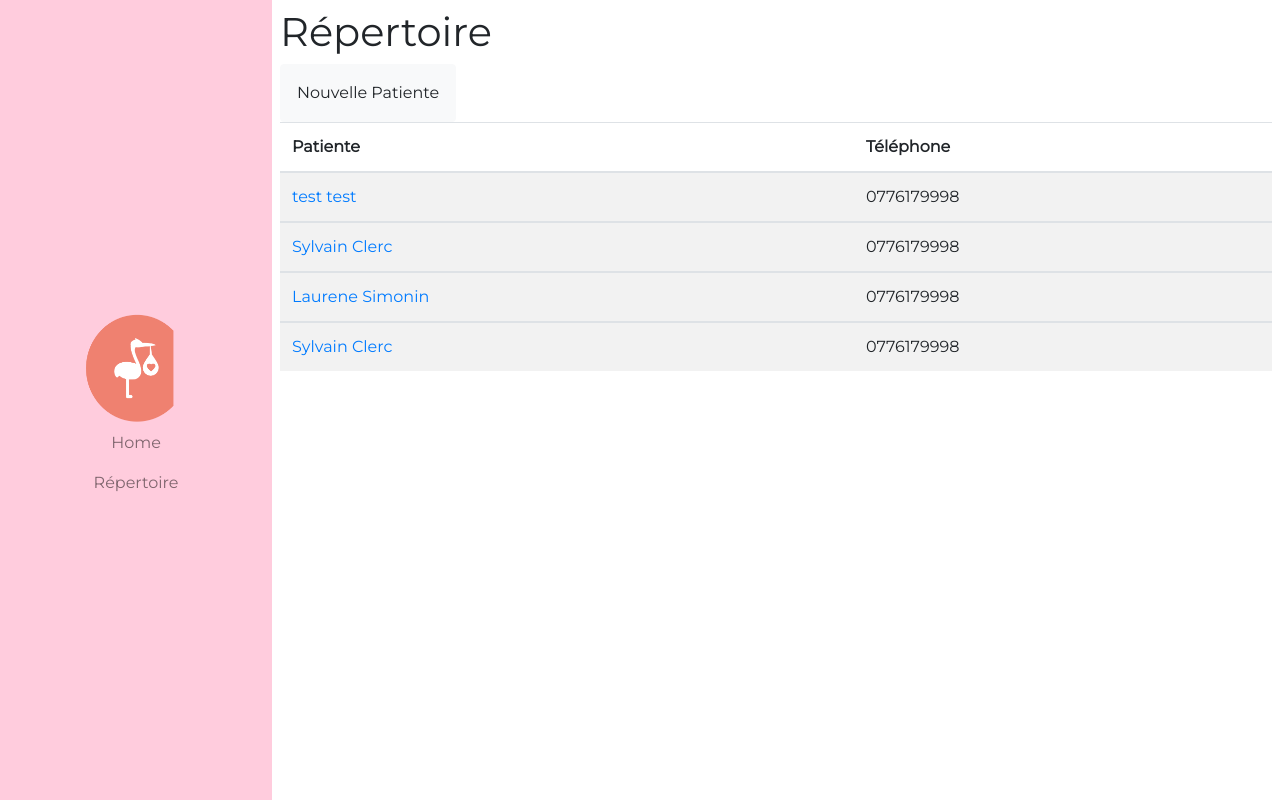
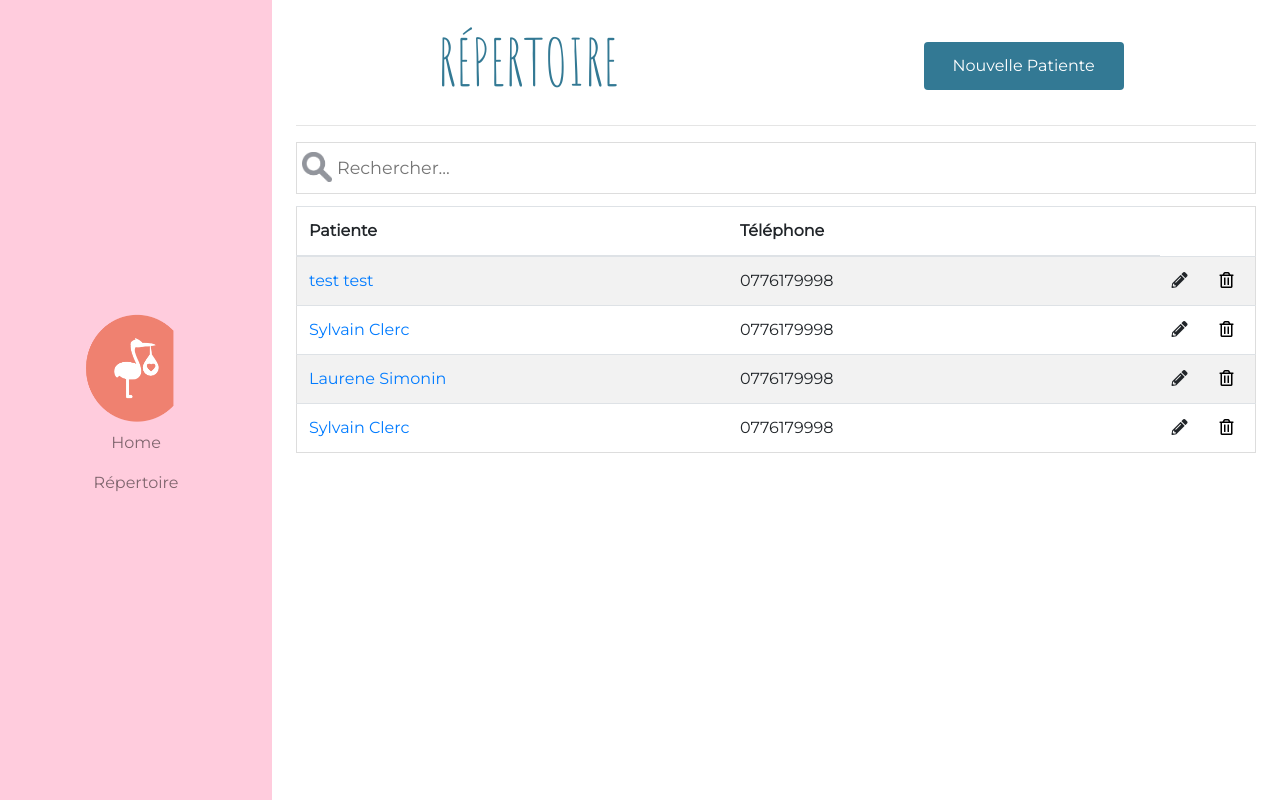
Before and after one commit to sloutmyv/SYC_LAURENE_WEBSITE_R00, a Django app: page /espace-pro/repertoire/ in a window 1280 px wide. Run offline with Django 3.2, Linux system fonts and the light colour scheme; data comes from the database, SQL or seed files in the repository; both versions use the stored data as it was after the commit; some libraries are stand-ins or nearby versions.

Commit message:
20180717

```diff
--- a/APP_001_CLIENTPAGE/templates/APP_001_CLIENTPAGE/home.html
+++ b/APP_001_CLIENTPAGE/templates/APP_001_CLIENTPAGE/home.html
@@ -32,6 +32,5 @@
 {% include "APP_001_CLIENTPAGE/home_contact.html" %}
 <!-- Footer -->
 {% include "APP_001_CLIENTPAGE/home_footer.html" %}
-
 {% endblock content %}
 </body>
--- a/APP_002_PROPAGE/static/APP_002_PROPAGE/css/repertoire.css
+++ b/APP_002_PROPAGE/static/APP_002_PROPAGE/css/repertoire.css
@@ -1,3 +1,67 @@
 .repertoire-css{
     font-family: 'Montserrat', sans-serif;
 }
+
+
+.button-bin{
+    padding: 0;
+    border: none;
+    background: none;
+}
+
+.main-page-title{
+    text-align: center;
+    font-family: 'Amatic SC', cursive;
+    color: #337994;
+    font-size: 4rem;
+}
+
+img.logo-add-patiente{
+    height: 50px;
+    width: 50px;
+}
+
+#myInput {
+    background-image: url("/static/APP_002_PROPAGE/img/search-icon.png"); /* Add a search icon to input */
+    background-size: 30px 30px;
+    background-position: 5px 9px; /* Position the search icon */
+    background-repeat: no-repeat; /* Do not repeat the icon image */
+    width: 100%; /* Full-width */
+    font-size: 1.1rem; /* Increase font-size */
+    padding: 12px 20px 12px 40px; /* Add some padding */
+    border: 1px solid #ddd; /* Add a grey border */
+    margin-bottom: 12px; /* Add some space below the input */
+}
+
+#myTable {
+    border-collapse: collapse; /* Collapse borders */
+    width: 100%; /* Full-width */
+    border: 1px solid #ddd; /* Add a grey border */
+    font-size: 1rem; /* Increase font-size */
+}
+
+#myTable th, #myTable td {
+    text-align: left; /* Left-align text */
+    padding: 12px; /* Add padding */
+}
+
+#myTable tr {
+    /* Add a bottom border to all table rows */
+    border-bottom: 1px solid #ddd;
+}
+
+#myTable tr.header, #myTable tr:hover {
+    /* Add a grey background color to the table header and on hover */
+    background-color: #ffccdd;
+}
+
+.button {
+    background-color: #337994; /* Green */
+    border: none;
+    width: 200px;
+    color: white;
+    padding: 12px 22px;
+    text-align: center;
+    text-decoration: none;
+    font-size: 1rem;
+}
--- /dev/null
+++ b/APP_002_PROPAGE/static/APP_002_PROPAGE/js/repertoire.js
@@ -0,0 +1,20 @@
+function myFunction() {
+  // Declare variables
+  var input, filter, table, tr, td, i;
+  input = document.getElementById("myInput");
+  filter = input.value.toUpperCase();
+  table = document.getElementById("myTable");
+  tr = table.getElementsByTagName("tr");
+
+  // Loop through all table rows, and hide those who don't match the search query
+  for (i = 0; i < tr.length; i++) {
+    td = tr[i].getElementsByTagName("td")[0];
+    if (td) {
+      if (td.innerHTML.toUpperCase().indexOf(filter) > -1) {
+        tr[i].style.display = "";
+      } else {
+        tr[i].style.display = "none";
+      }
+    }
+  }
+}
--- a/APP_002_PROPAGE/templates/APP_002_PROPAGE/repertoire.html
+++ b/APP_002_PROPAGE/templates/APP_002_PROPAGE/repertoire.html
@@ -6,6 +6,7 @@
 {% block css %}
 {{ block.super }}
 <link href="https://fonts.googleapis.com/css?family=Montserrat" rel="stylesheet">
+<link href="https://fonts.googleapis.com/css?family=Amatic+SC" rel="stylesheet">
 <link href="{% static 'APP_002_PROPAGE/css/side-navbar.css' %}" rel="stylesheet">
 <link href="{% static 'APP_002_PROPAGE/css/repertoire.css' %}" rel="stylesheet">
 {% endblock css %}
@@ -14,31 +15,57 @@
 {% block content %}
 <!-- Side Navbar-->
 {% include "APP_002_PROPAGE/side-navbar.html" %}
+<!-- Repertoire -->
+<div class="container-fluid repertoire-css p-4">
+    <div class=row>
+        <div class='col-md-6'>
+            <h1 class="main-page-title"> {{ title|upper }}</h1>
+        </div>
+        <div class='col-md-6 my-auto text-center'>
+            <a href="{% url 'propage:espace-pro-patient-form' %}" class="btn button" role="button" aria-pressed="true">Nouvelle Patiente</a>
+        </div>
+    </div>
+    <hr class="featurette-divider">
 
-<div class="container-fluid repertoire-css p-2">
-    <h1> {{ title }} </h1>
 
-    <a href="{% url 'propage:espace-pro-patient-form' %}" class="btn btn-light p-3" role="button">Nouvelle Patiente</a>
 
-    <table class="table table-striped">
+    <div class="row">
+        <div class="col-12">
+            <input type="text" id="myInput" onkeyup="myFunction()" placeholder="Rechercher...">
+        </div>
+    </div>
+
+    <table class="table table-striped" id="myTable">
         <thead>
             <tr>
                 <th>Patiente</th>
                 <th>Téléphone</th>
             </tr>
         </thead>
+        <tbody>
         {% for patient in object_list %}
-        <tbody>
             <tr>
-                <td><a href="{% url 'propage:espace-pro-repertoire' %}{{ patient.slug}}">{{ patient.patient_first_name}} {{ patient.patient_last_name}}</a></td>
-                <td>{{ patient.praticien_phone_number}}</td>
+                <td style="width: 45%"><a href="{% url 'propage:espace-pro-repertoire' %}{{ patient.slug}}">{{ patient.patient_first_name}} {{ patient.patient_last_name}}</a></td>
+                <td style="width: 45%">{{ patient.praticien_phone_number}}</td>
+                <td style="width: 5%"><i class="fas fa-pencil-alt"></i></td>
+                <td style="width: 5%">
+                    <form action="{% url 'propage:patient-delete' slug=patient.slug %}" method="POST">
+                      {% csrf_token %}
+                      <button class='button-bin' type="submit"><i class="far fa-trash-alt" type="submit"></i></button>
+                      <!-- <input class="btn btn-default btn-danger" type="submit" value="Delete"/> -->
+                    </form>
+                    <!-- <i class="far fa-trash-alt"></i> -->
+                </td>
             </tr>
+        {% endfor %}
         </tbody>
-        {% endfor %}
     </table>
-
-
 </div>
 
 {% endblock content %}
+
+{% block js %}
+<script src="{% static 'APP_002_PROPAGE/js/repertoire.js' %}"></script>
+{{ block.super }}
+{% endblock js %}
 </body>
--- a/APP_002_PROPAGE/urls.py
+++ b/APP_002_PROPAGE/urls.py
@@ -5,6 +5,7 @@ from .views import (
     PatientListView,
     PatientDetailView,
     PatientCreateView,
+    PatientDeleteView,
 )
 
 urlpatterns = [
@@ -12,4 +13,5 @@ urlpatterns = [
     url(r'^repertoire/$', PatientListView.as_view(), name='espace-pro-repertoire'),
     url(r'^repertoire/create/$', PatientCreateView.as_view(), name='espace-pro-patient-form'),
     url(r'^repertoire/(?P<slug>[\w-]+)/$', PatientDetailView.as_view(), name='patient-details'),
+    url(r'^repertoire/(?P<slug>[\w-]+)/delete/$', PatientDeleteView.as_view(), name='patient-delete'),
 ]
--- a/APP_002_PROPAGE/views.py
+++ b/APP_002_PROPAGE/views.py
@@ -1,7 +1,7 @@
+from django.core.urlresolvers import reverse
 from django.shortcuts import render
 from django.views.generic.base import TemplateView
-
-from django.views.generic import ListView, DetailView, CreateView
+from django.views.generic import ListView, DetailView, CreateView, DeleteView
 
 from .forms import PatientCreateForm
 from .models import Patient
@@ -35,3 +35,8 @@ class PatientDetailView(DetailView):
 class PatientCreateView(CreateView):
     form_class = PatientCreateForm
     template_name = "APP_002_PROPAGE/patient_form.html"
+
+class PatientDeleteView(DeleteView):
+    model = Patient
+    def get_success_url(self):
+        return reverse("propage:espace-pro-repertoire")
```
Also changed, not shown: APP_002_PROPAGE/static/APP_002_PROPAGE/img/search-icon.png (added), db.sqlite3.
